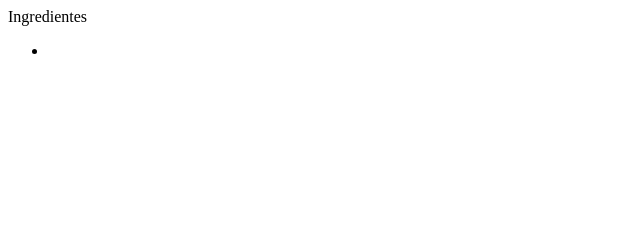
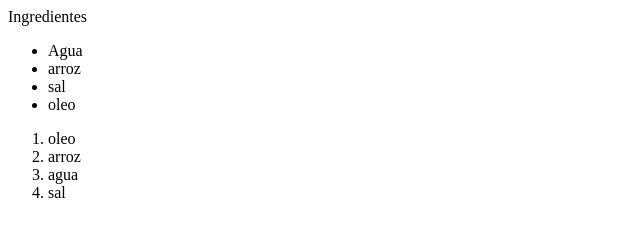
Before and after one commit to Gu-Munhoz/Material-Estudo_Html-Css, a plain HTML site: page html/listaOrdenada.htm in a window 1280 px wide. Shown: the whole page, without its empty margins (0-640 px from the left). Drawn offline with Linux system fonts and the light colour scheme.

Commit message:
LIsta odenada

```diff
--- a/html/listaOrdenada.htm
+++ b/html/listaOrdenada.htm
@@ -11,7 +11,19 @@
     <!-- ul inicia uma lista nao ordenada -->
     <ul>
         <!-- li sao os itens da lista -->
-        <li></li>
+        <li>Agua</li>
+        <li>arroz</li>
+        <li>sal</li>
+        <li>oleo</li>
     </ul>
+
+    <!-- ol inicia uma lista ordenada -->
+    <ol>
+        <li>oleo</li>
+        <li>arroz</li>
+        <li>agua</li>
+        <li>sal</li>
+    </ol>
+
 </body>
 </html>
```
